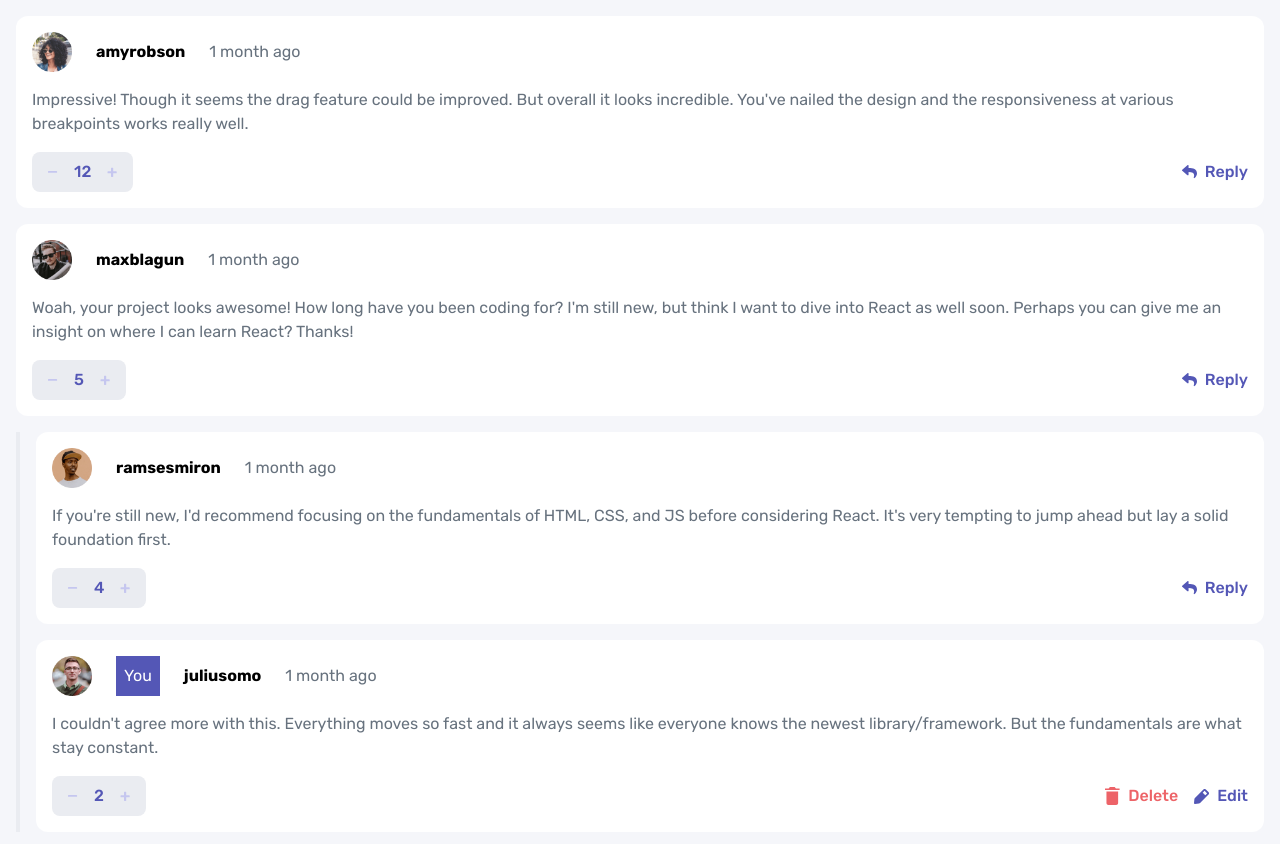
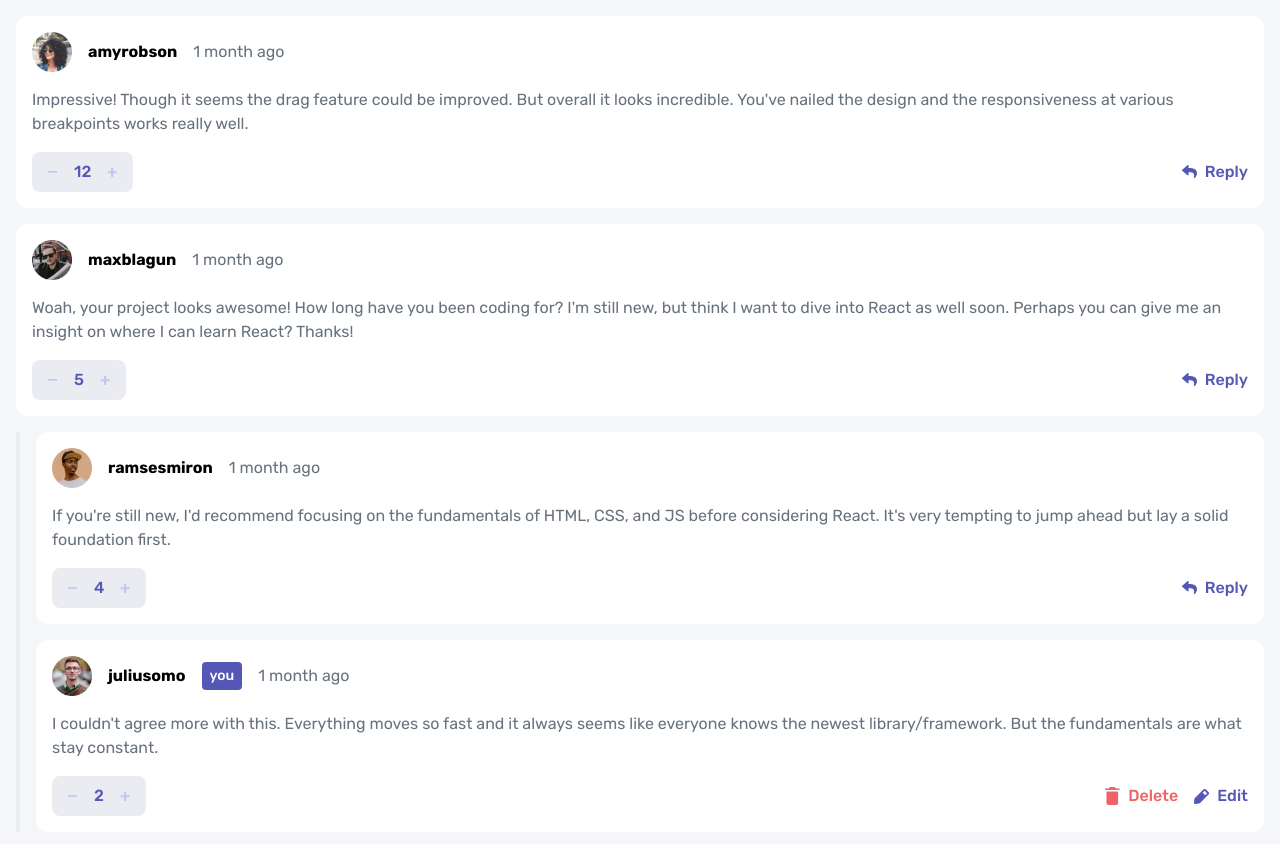
Before and after one commit to Mirror83/interactive-comments-section-frontend, a Next.js app: page / in a window 1280 px wide. Shown: the top 844 px of the page. Built offline with nearby package versions, Linux system fonts and the light colour scheme.

Commit message:
chore: updated header subcomponent styles

```diff
--- a/components/CommentCard.tsx
+++ b/components/CommentCard.tsx
@@ -32,15 +32,15 @@
 }
 
 function Header({user, author}: HeaderProps) {
-    return <div className={"flex items-center gap-6"}>
+    return <div className={"flex items-center gap-4"}>
         <Image
             src={author.image.png}
             alt={`${author.username} profile`}
             width={40}
             height={40}/>
+        <span className={"font-bold"}>{author.username}</span>
         {user.username == author.username &&
-            <span className={"p-2 bg-moderate-blue text-white"}>You</span>}
-        <span className={"font-bold"}>{author.username}</span>
+            <span className={"py-1 px-2 text-sm bg-moderate-blue rounded text-white font-[500]"}>you</span>}
         <span className={"text-grayish-blue font-light"}>1 month ago</span>
     </div>
 }
```
